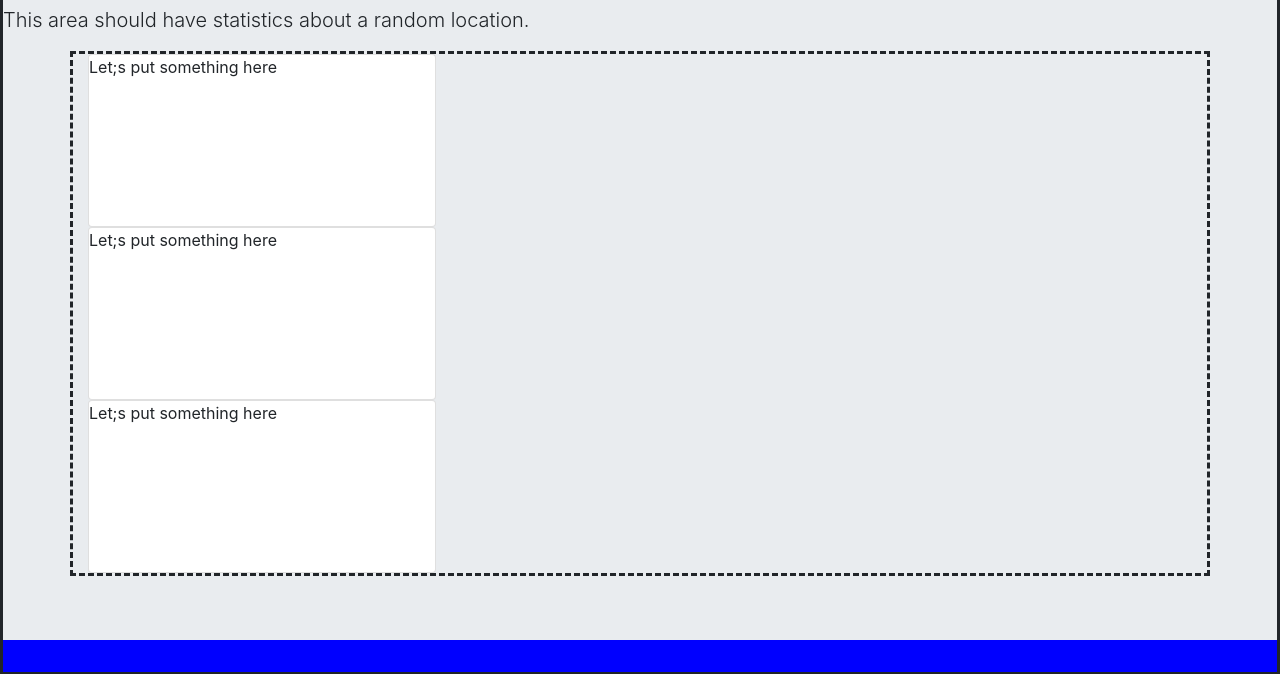
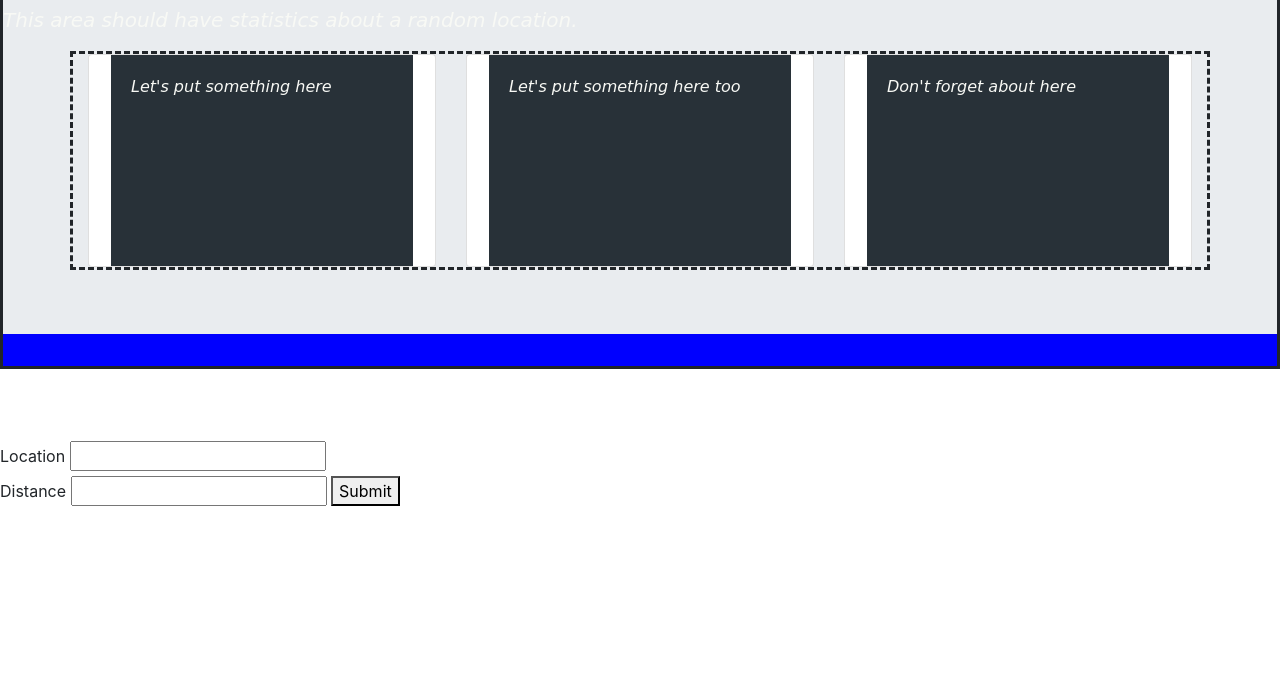
Before and after one commit to 68thandMaine/Where-Is-My-Bike, a website built with webpack: page src/index.html in a window 1280 px wide. Shown: the part 137-811 px from the top of the page. Built offline with nearby package versions, Linux system fonts and the light colour scheme.

Commit message:
Add background color to cards for graphs

```diff
--- a/src/index.html
+++ b/src/index.html
@@ -11,22 +11,41 @@
         <p class="lead">This area should have statistics about a random location.</p>
         <div class="container start-stats" >
           <div class="row" id="start-stats">
+
             <div class="col-md-4" >
-              <div class="card"id="someGraph1">
-                <p>Let;s put something here</p>
-                <canvas id="chart-area header1" width="524" height="262" class="chartjs-render-monitor" style="display: block; height: 131px; width: 262px;"></canvas>
-                <!-- /#someGraph1 -->
+              <div class="card">
+                <div class="card-body" id="someGraph1">
+                  <p class="card-text">Let's put something here</p>
+                  <canvas id="chart-area header1" width="524" height="262" class="chartjs-render-monitor" style="display: block; height: 131px; width: 262px;"></canvas>
+                  <!-- /#someGraph2 -->
+                </div>
+                <!-- /.card -->
               </div>
-              <div class="card"id="someGraph2">
-                <p>Let;s put something here</p>
-                <canvas id="chart-area header2" width="524" height="262" class="chartjs-render-monitor" style="display: block; height: 131px; width: 262px;"></canvas>
-                <!-- /#someGraph2 -->
+              <!-- /.col-md-4 -->
+            </div>
+
+            <div class="col-md-4" >
+              <div class="card">
+                <div class="card-body" id="someGraph2">
+                  <p class="card-text">Let's put something here too</p>
+                  <canvas id="chart-area header2" width="524" height="262" class="chartjs-render-monitor" style="display: block; height: 131px; width: 262px;"></canvas>
+                  <!-- /#someGraph2 -->
+                </div>
+                <!-- /.card -->
               </div>
-              <div class="card"id="someGraph3">
-                <p>Let;s put something here</p>
-                <canvas id="chart-area header3" width="524" height="262" class="chartjs-render-monitor" style="display: block; height: 131px; width: 262px;"></canvas>
-                <!-- /#someGraph3 -->
+              <!-- /.col-md-4 -->
+            </div>
+
+            <div class="col-md-4" >
+              <div class="card">
+                <div class="card-body" id="someGraph3">
+                  <p class="card-text">Don't forget about here</p>
+                  <canvas id="chart-area header3" width="524" height="262" class="chartjs-render-monitor" style="display: block; height: 131px; width: 262px;"></canvas>
+                  <!-- /#someGraph2 -->
+                </div>
+                <!-- /.card -->
               </div>
+              <!-- /.col-md-4 -->
             </div>
             <!-- /.row  -->
           </div>
--- a/src/styles.css
+++ b/src/styles.css
@@ -1,6 +1,12 @@
 /* * {
   display: block;
 } */
+
+p {
+  color: #F8F9F5;
+  font-style: italic;
+  font-family: cursive;
+}
 
 body {
   background-color: #b7b7b7;
@@ -28,6 +34,9 @@ body {
 }
 
 #someGraph1 {
+  background-color: #283138;
+  border-radius: 15;
+  border-spacing: 15%;
   margin-left: auto;
   margin-right: auto;
   box-shadow: 13%
@@ -35,12 +44,18 @@ body {
 
 
 #someGraph2 {
+  background-color: #283138;
+  border-radius: 15;
+  border-spacing: 15%;
   margin-left: auto;
   margin-right: auto;
   box-shadow: 13%
 }
 
 #someGraph3 {
+  background-color: #283138;
+  border-radius: 15;
+  border-spacing: 15%;
   margin-left: auto;
   margin-right: auto;
   box-shadow: 13%
```
